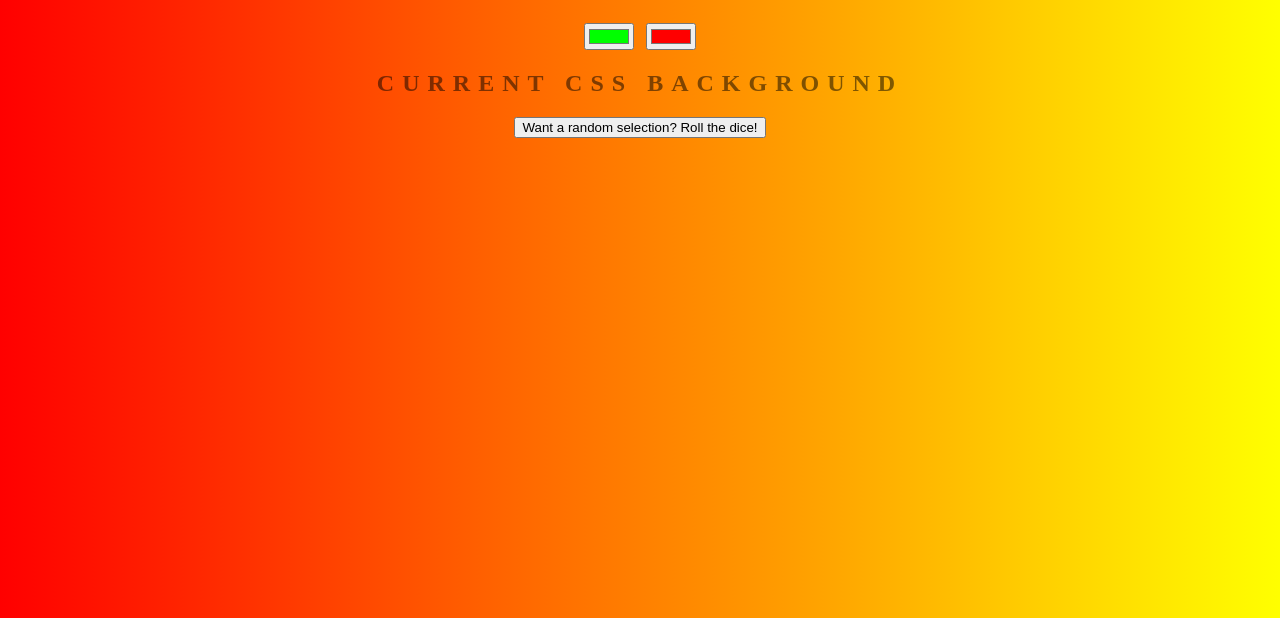
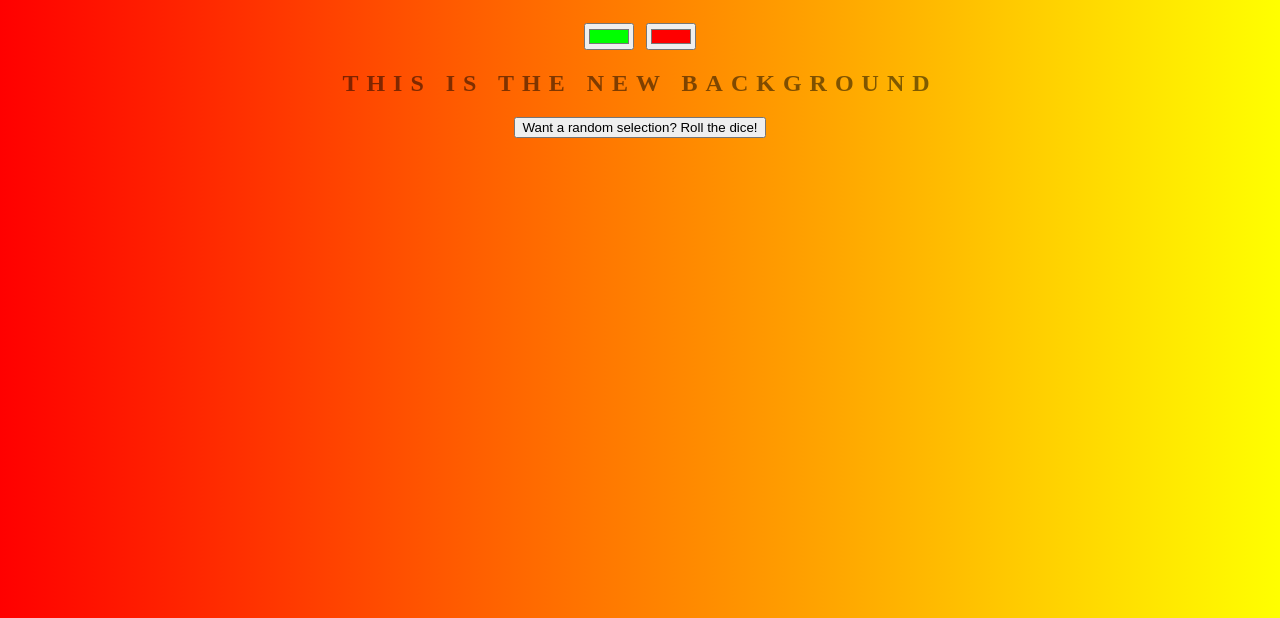
Before and after one commit to malcomowenflood/background-generator, a plain HTML site: page index.html in a window 1280 px wide. Shown: the part 182-800 px from the top of the page. Drawn offline with Linux system fonts and the light colour scheme.

Commit message:
changing h2

```diff
--- a/index.html
+++ b/index.html
@@ -9,7 +9,7 @@
 		<h1>COOLLLL MOF Elite Generator</h1>
         <input class="color1" type="color" name="color1" value="#00ff00">
         <input class="color2" type="color" name="color2" value="#ff0000">
-        <h2>Current CSS Background</h2>
+        <h2>This Is The NEw Background</h2>
         <h3></h3>
         <button id="random">Want a random selection? Roll the dice!</button>
         <script src="script.js"></script>
```
